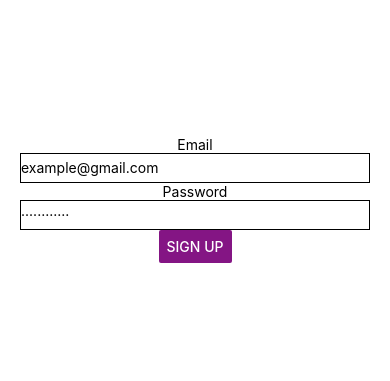
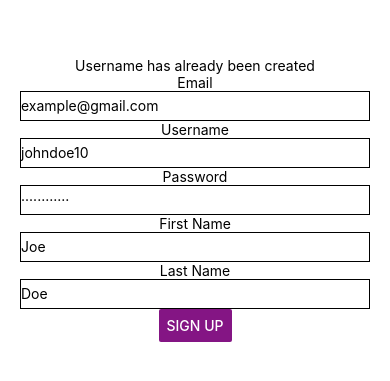
Before and after one commit to mhar-andal/nameste-native-frontend, a React Native app: screen / in a window 390 px wide. Shown: the part 223-604 px from the top of the page. Built offline with nearby package versions, Linux system fonts and the light colour scheme.

Commit message:
commit before huge refactor

```diff
--- a/containers/Login.js
+++ b/containers/Login.js
@@ -8,6 +8,7 @@ import {
   View
 } from 'react-native';
 import axios from 'axios';
+import { isEmpty } from 'lodash';
 
 export default class Login extends Component {
   constructor(props) {
@@ -17,42 +18,101 @@ export default class Login extends Component {
 
     this.state = {
       email: '',
+      username: '',
       password: '',
+      firstName: '',
+      lastName: '',
       emailPlaceholder: 'example@gmail.com',
+      usernamePlaceholder: 'johndoe10',
       passwordPlaceholder: '············',
+      firstNamePlaceholder: 'Joe',
+      lastNamePlaceholder: 'Doe',
       width: width - 40,
       height,
       isAuthenticated: false,
-      error: []
+      errors: []
     };
     this.handleLogin = this.handleLogin.bind(this);
   }
 
   handleLogin() {
-    axios.post('http://localhost:3000/v1/users')
+    const {
+      email,
+      username,
+      password,
+      firstName,
+      lastName,
+    } = this.state;
+
+    axios.post('http://localhost:3000/v1/users', {
+        email: email,
+        username: username,
+        password: password,
+        first_name: firstName,
+        last_name: lastName,
+    })
     .then((response) => {
-      console.log('response', response);
+      this.setState({
+        sessionId: response.data.id,
+        isAuthenticated: true,
+      })
+    })
+    .catch((error) => {
+      this.setState({ errors: error.response.data.errors });
     });
   }
 
+  renderErrors(errors) {
+    return (
+      <Text>Username has already been created</Text>
+    )
+  }
+
   renderLoginForm() {
-    const { width } = this.state;
+    const { errors, width } = this.state;
     return (
       <View style={styles.container}>
+        {isEmpty(errors) && this.renderErrors(errors)}
         <Text>Email</Text>
         <TextInput
           style={{ height: 30, width: width, borderColor: 'black', borderWidth: 1 }}
-          onChange={(email) => this.setState({ email })}
+          onChangeText={(email) => this.setState({ email })}
           value={this.state.email}
+          autoCorrect={false}
           placeholder={this.state.emailPlaceholder}
+        />
+        <Text>Username</Text>
+        <TextInput
+          style={{ height: 30, width: width, borderColor: 'black', borderWidth: 1 }}
+          onChangeText={(username) => this.setState({ username })}
+          value={this.state.username}
+          autoCorrect={false}
+          placeholder={this.state.usernamePlaceholder}
         />
         <Text>Password</Text>
         <TextInput
           style={{ height: 30, width: width, borderColor: 'black', borderWidth: 1 }}
-          onChange={(password) => this.setState({ password })}
+          onChangeText={(password) => this.setState({ password })}
           value={this.state.password}
           secureTextEntry={true}
+          autoCorrect={false}
           placeholder={this.state.passwordPlaceholder}
+        />
+        <Text>First Name</Text>
+        <TextInput
+          style={{ height: 30, width: width, borderColor: 'black', borderWidth: 1 }}
+          onChangeText={(firstName) => this.setState({ firstName })}
+          value={this.state.firstName}
+          autoCorrect={false}
+          placeholder={this.state.firstNamePlaceholder}
+        />
+        <Text>Last Name</Text>
+        <TextInput
+          style={{ height: 30, width: width, borderColor: 'black', borderWidth: 1 }}
+          onChangeText={(lastName) => this.setState({ lastName })}
+          value={this.state.lastName}
+          autoCorrect={false}
+          placeholder={this.state.lastNamePlaceholder}
         />
         <Button
           onPress={this.handleLogin}
```
